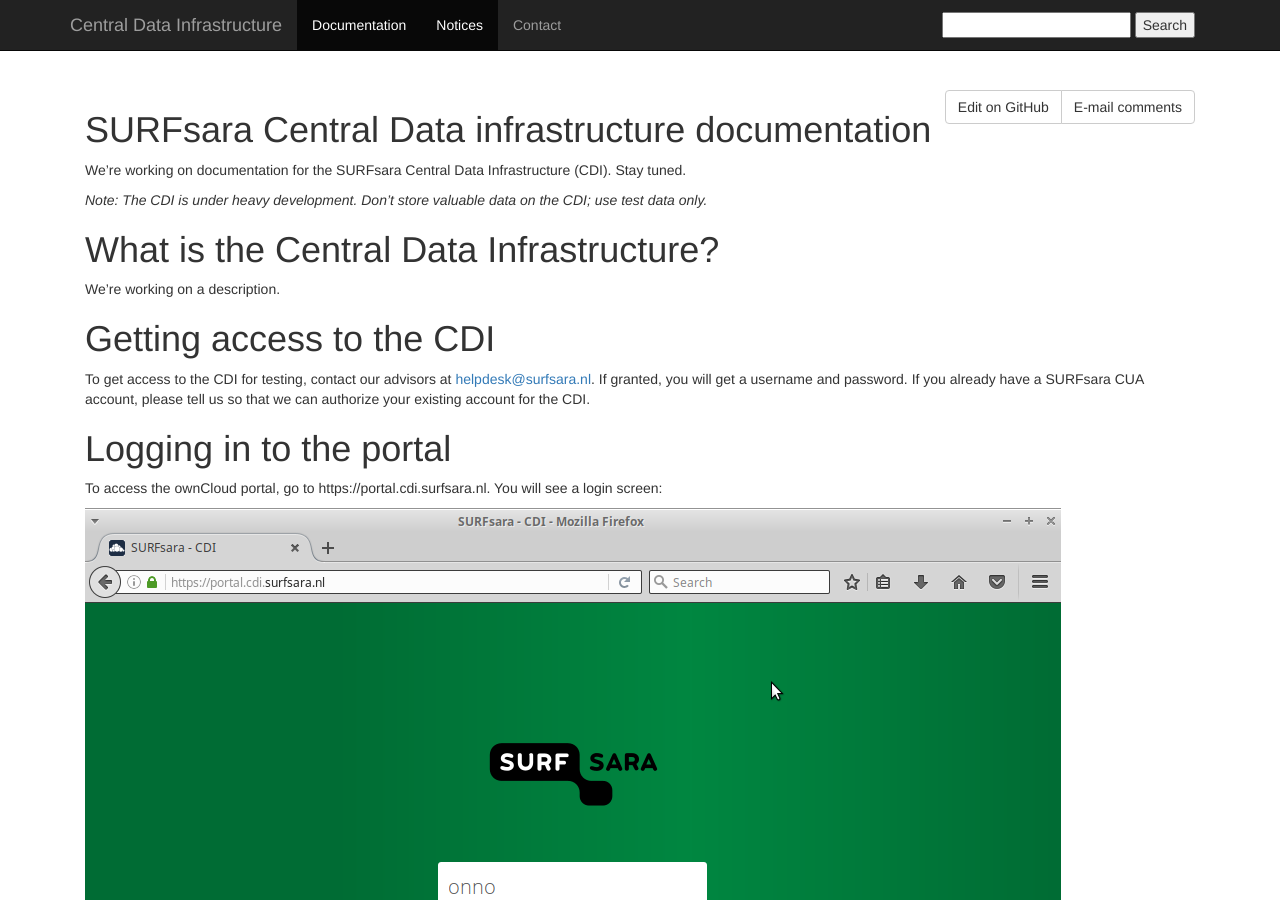
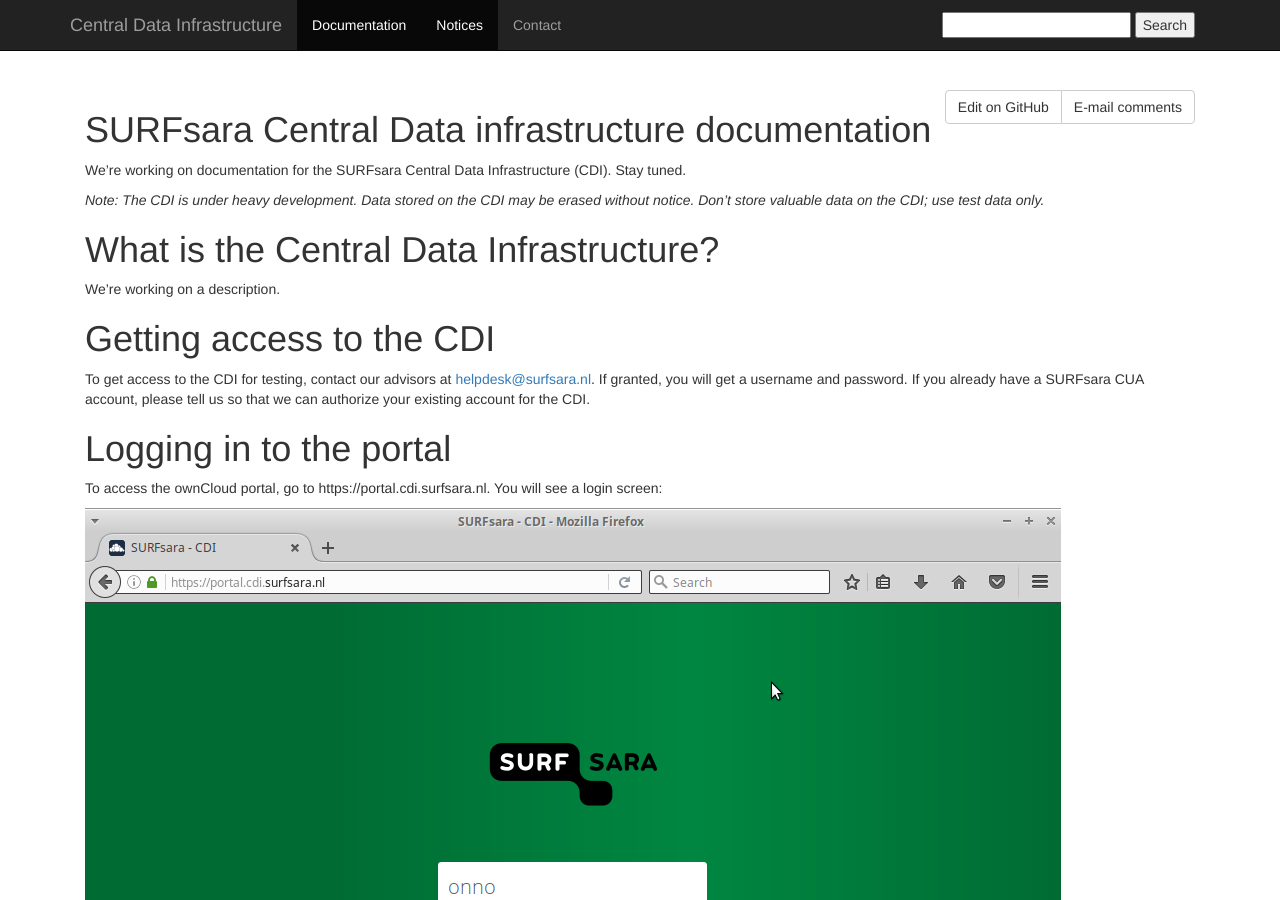
Before and after one commit to sara-nl/cdidocs, a Jekyll site: the page built from index.markdown, in a window 1280 px wide and 900 px high. Built offline with Jekyll 4.4.1, drawn with Linux system fonts in a browser that asks for light colours.

Commit message:
Update index.markdown

```diff
--- a/index.markdown
+++ b/index.markdown
@@ -5,7 +5,7 @@ layout: default
 
 We're working on documentation for the SURFsara Central Data Infrastructure (CDI). Stay tuned.
 
-*Note: The CDI is under heavy development. Don't store valuable data on the CDI; use test data only.*
+*Note: The CDI is under heavy development. Data stored on the CDI may be erased without notice. Don't store valuable data on the CDI; use test data only.*
 
 # What is the Central Data Infrastructure?
 
```
